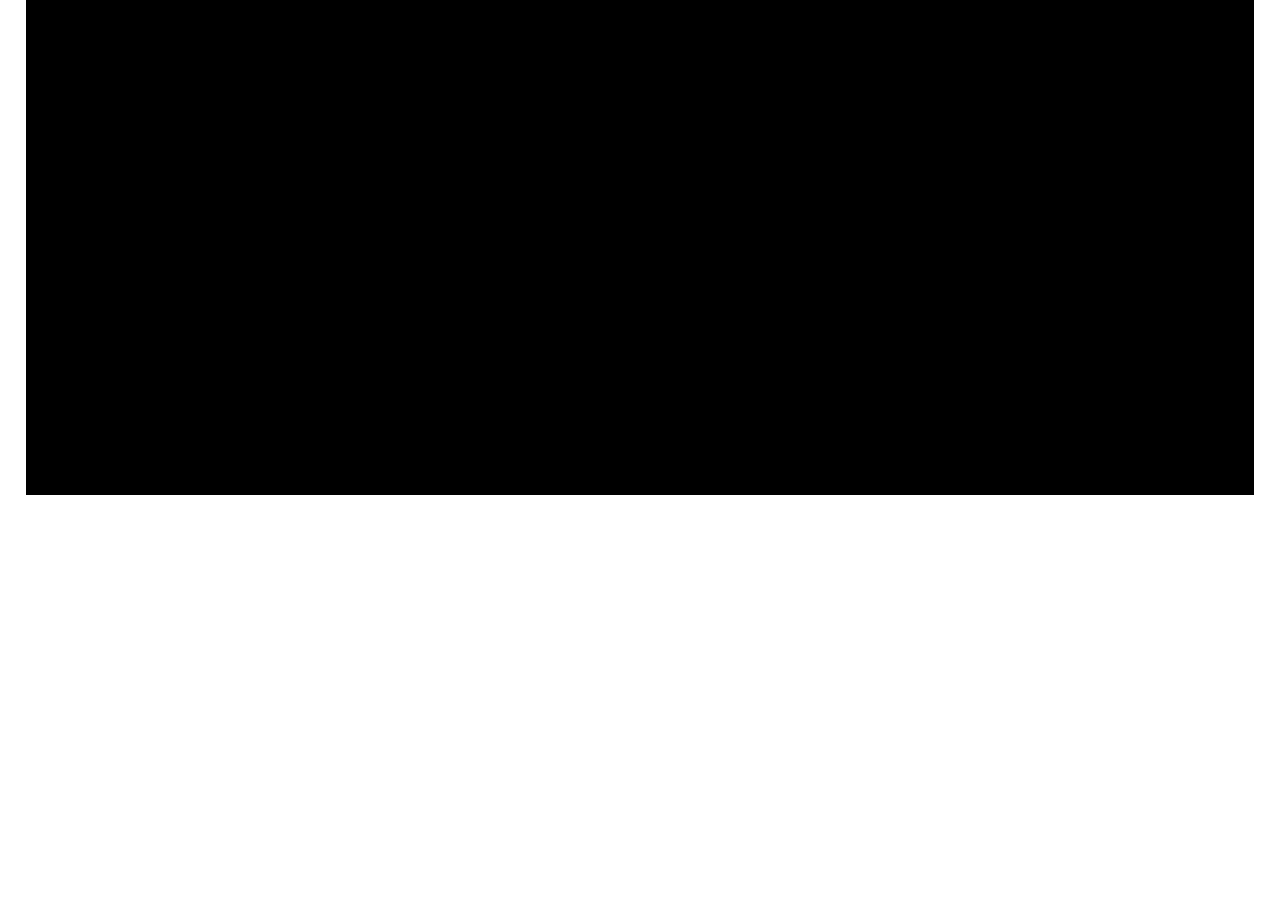
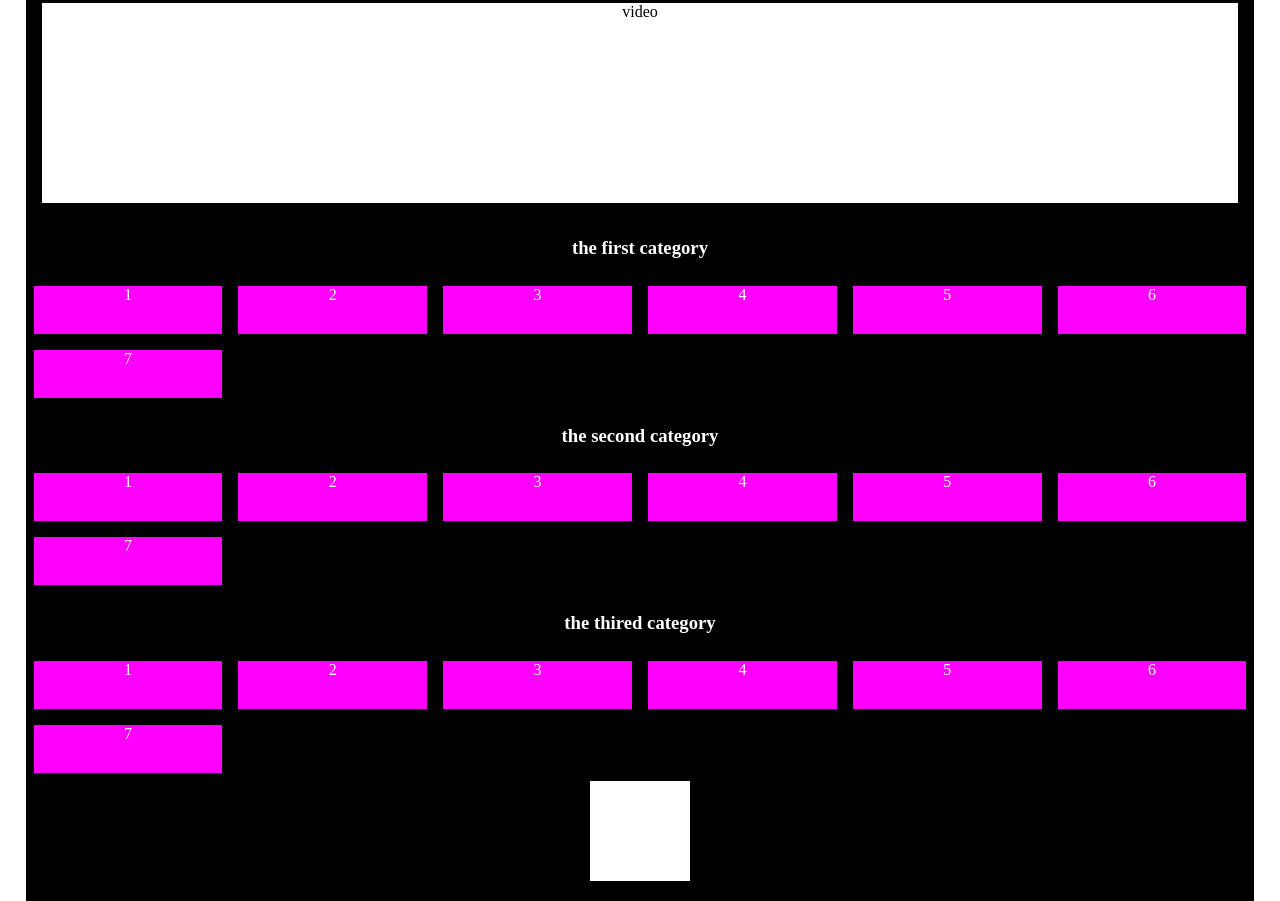
Before and after one commit to ismailbaoud/portfolio, a plain HTML site: page index.html in a window 1280 px wide. Shown: the part 1659-2560 px from the top of the page. Before the commit the page ends 2179 px from the top, so only its background shows below. Drawn offline with Linux system fonts and the light colour scheme.

Commit message:
add the section of technologies low fidility

```diff
--- a/index.html
+++ b/index.html
@@ -1,10 +1,10 @@
 <!DOCTYPE html>
 <html lang="en">
   <head>
-    <meta charset="UTF-16">
-    <meta name="viewport" content="width=device-width, initial-scale=1.0">
+    <meta charset="UTF-16" />
+    <meta name="viewport" content="width=device-width, initial-scale=1.0" />
     <title>Portfolio</title>
-    <link rel="stylesheet" href="style.css">
+    <link rel="stylesheet" href="style.css" />
   </head>
   <body>
     <!-- simple nav-bar for my profile -->
@@ -17,12 +17,12 @@
     </nav>
     <main>
       <!-- the section of foto and description about me -->
-        <!-- <div class="start-section">
+      <div class="start-section">
             <div class="foto-section">pic</div>
             <div class="desc-section">text</div>
-        </div> -->
+        </div>
       <!-- the animation for say to the user he can scrolling to find more details-->
-        <!-- <div class="scrolle-btn"></div> -->
+      <div class="scrolle-btn"></div>
       <!-- the section of my projects -->
       <div class="second-section">
             <div>video</div>
@@ -30,6 +30,43 @@
             <div>video</div>
             <div>video</div>
         </div>
+      <!--the section of my technologies-->
+      <div class="thired-section">
+        <h3>the first category</h3>
+        <div>
+            <span>1</span>
+            <span>2</span>
+            <span>3</span>
+            <span>4</span>
+            <span>5</span>
+            <span>6</span>
+            <span>7</span>
+        </div>
+        <h3>the second category</h3>
+
+        <div>
+            <span>1</span>
+            <span>2</span>
+            <span>3</span>
+            <span>4</span>
+            <span>5</span>
+            <span>6</span>
+            <span>7</span>
+        </div>
+        <h3>the thired category</h3>
+
+        <div>
+            <span>1</span>
+            <span>2</span>
+            <span>3</span>
+            <span>4</span>
+            <span>5</span>
+            <span>6</span>
+            <span>7</span>
+        </div>
+      </div>
+       <!-- the animation for say to the user he can scrolling to find more details-->
+       <div class="scrolle-btn"></div>
     </main>
   </body>
 </html>
--- a/style.css
+++ b/style.css
@@ -30,7 +30,7 @@ body{
 main{
     background: #000;
     width: 100%;
-    height: 2000px;
+    height: 3000px;
     margin-top: 2em;
 }
 .start-section{
@@ -75,4 +75,27 @@ main{
     height: 200px;
     background: #FFF;
     text-align: center;
+
 }
+.thired-section{
+    color: #FFF;
+}
+.thired-section > div{
+    width: 100%;
+    display: grid;
+    grid-template-columns: repeat(6,1fr);
+    color: white;
+
+
+}
+.thired-section > div > span{
+    background: #F0F;
+    margin: 0.5em;
+    text-align: center;
+    height: 3em;
+}
+h3{
+    width: 100%;
+    display: flex;
+    justify-content: center;
+}
```
Lines whose indentation alone changed are shown as unchanged.
